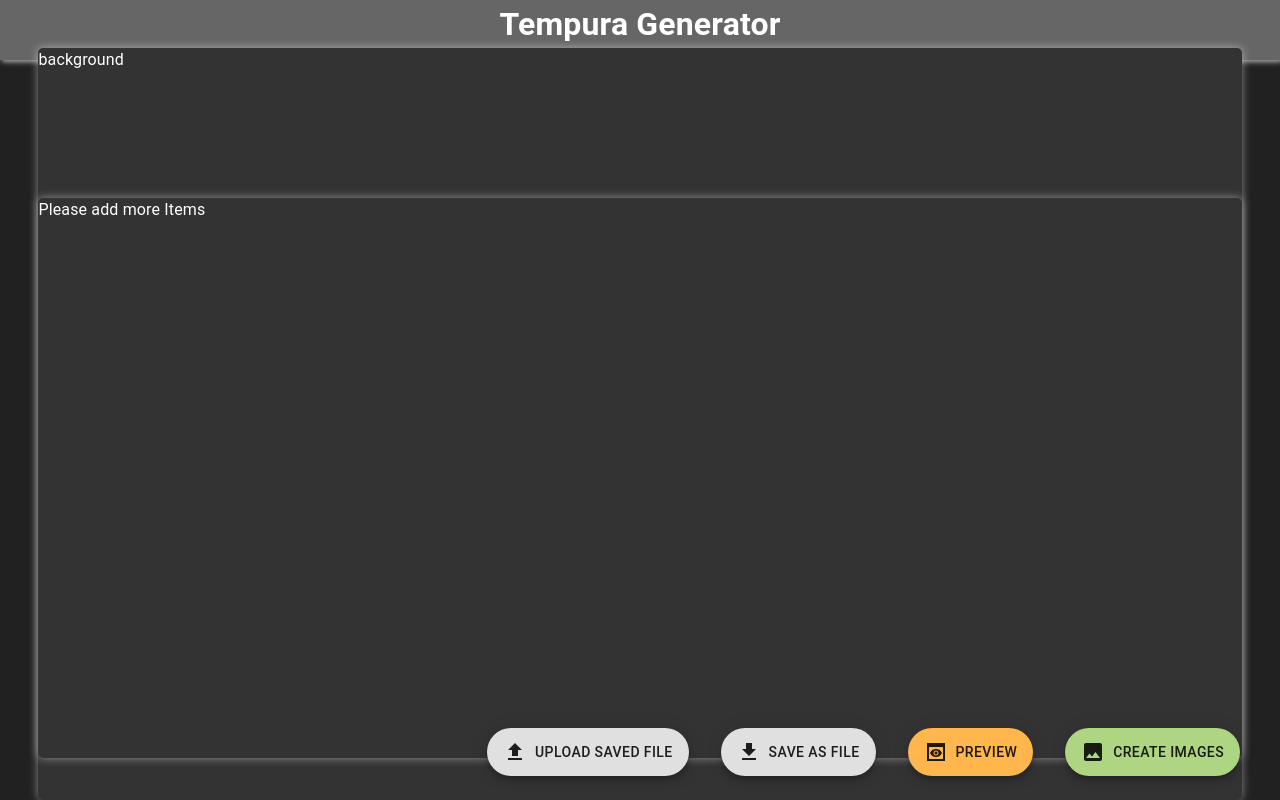
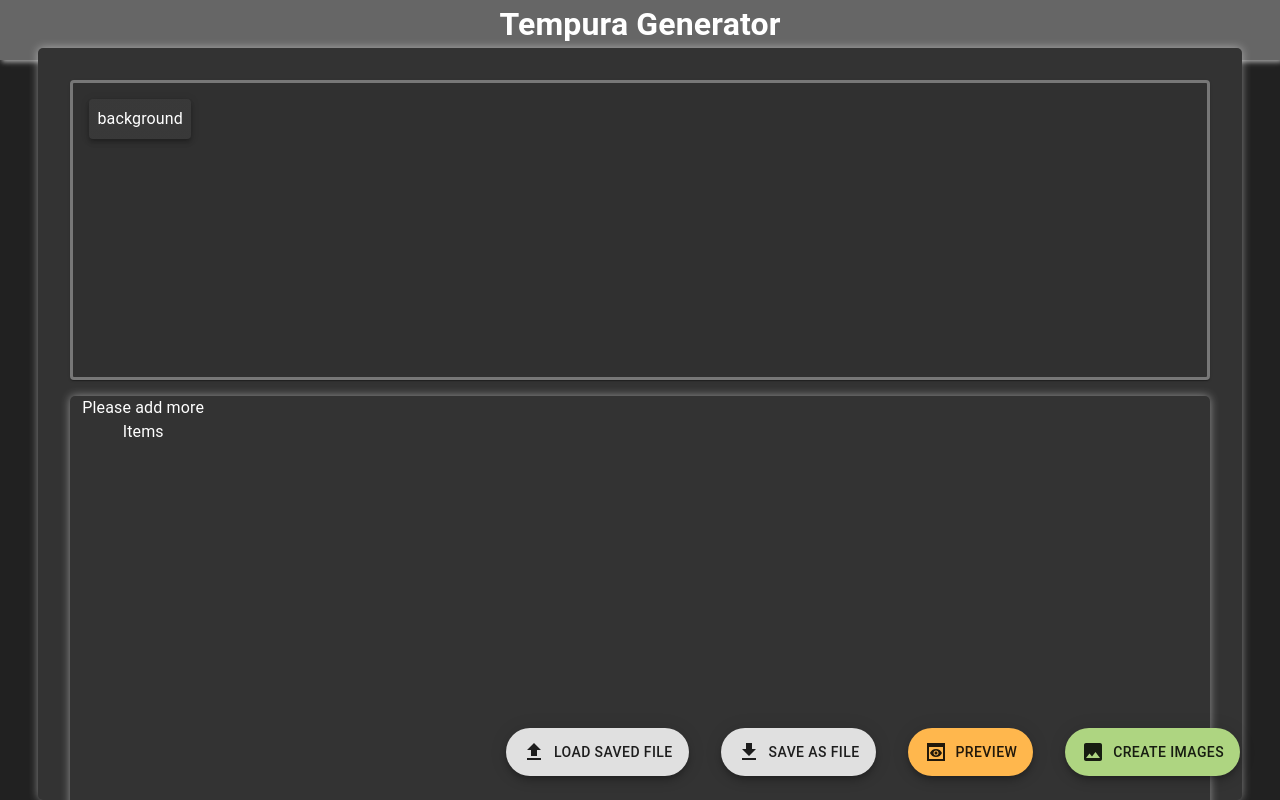
Before and after one commit to nin138/nft-gen, a React (Create React App) app: page / in a window 1280 px wide. Both pictures are taken after a click on the button "PREVIEW". Built offline with nearby package versions, Linux system fonts and the light colour scheme; the HTML template or start-up script is replaced by a standard one.

Commit message:
preview used view

```diff
--- a/src/component/Layer/General.tsx
+++ b/src/component/Layer/General.tsx
@@ -1,7 +1,6 @@
 import React from "react";
 import {styled, TextField} from "@mui/material";
 import {Config} from "../../data/configStore";
-import {Layer} from "../../data/layer/layer";
 
 type Props = {
   config: Config
@@ -24,9 +23,7 @@
       />
       <TextField type={'number'} label={'width'} value={config.size.w} onChange={e => setConfig({...config, size: { w: +e.target.value, h: config.size.h }})} />
       <TextField type={'number'} label={'height'} value={config.size.h} onChange={e => setConfig({...config, size: { w: config.size.w, h: +e.target.value }})} />
-      <br />
       <TextField type={'number'} label={'number of token'} value={config.numberOfToken} onChange={e => setConfig({...config, numberOfToken: +e.target.value})} />
-      Generatable number: {generatable}
     </Container>
   );
 }
--- a/src/component/Main.tsx
+++ b/src/component/Main.tsx
@@ -94,13 +94,13 @@
     writeLog('end calc')
     const canvas = canvasEl.current!;
     const ctx = canvas.getContext('2d')!;
-    const itemList100 = sliceArray(indexToItem(layers, indexes), 1000);
+    const slicedItemList = sliceArray(indexToItem(layers, indexes), 1000);
     writeLog('end slice')
     let loop = 0;
     let i = 1;
     const date = new Date();
 
-    for (let itemList of itemList100) {
+    for (let itemList of slicedItemList) {
       const zip = createZip();
       loop++;
       writeLog(`zip loop: ${loop}`);
@@ -149,7 +149,7 @@
         <FloatingButtonArea>
           <FloatingButton color={"default"} variant="extended" onClick={handleImport}>
             <ImportIcon sx={{mr: 1}}/>
-            Upload Saved File
+            Load Saved File
           </FloatingButton>
           <FloatingButton color={"default"} variant="extended" onClick={handleExport}>
             <ExportIcon sx={{mr: 1}}/>
--- a/src/component/Preview/Preview.tsx
+++ b/src/component/Preview/Preview.tsx
@@ -10,6 +10,7 @@
 import {ItemIndexes} from "../../logics/createImages/types";
 import {createImageData} from "../../logics/createImages/createImageData";
 import {countUsed, indexToItem} from "../../logics/createImages/getAllAndPick";
+import {UsedItemViewer} from "./UserdItemViewer/UsedItemViewer";
 
 const Container = styled('section')({
   width: '94vw',
@@ -23,27 +24,26 @@
   left: '3vw',
   borderRadius: '5px',
   zIndex: 100,
-  flexWrap: 'wrap',
   display: 'flex',
-  alignItems: 'flex-start'
+  alignItems: 'flex-start',
+  padding: 32,
+  flexDirection: 'column',
+  flexWrap: 'nowrap',
 });
 
 const ScrollContainer = styled('section')({
   width: '100%',
-  height: '70vh',
-  margin: "auto",
   boxShadow: '0 0 10px #fff7',
   top: 0,
   left: '3vw',
   borderRadius: '5px',
   zIndex: 100,
-  flexWrap: 'wrap',
   display: 'flex',
-  alignItems: 'flex-start'
+  alignItems: 'flex-start',
+  flex:"0 0 calc(94vh - 300px - 64px - 100px)",
 });
 
 const List = styled(FixedSizeList)({
-  height: '90vh',
   overflowY: "scroll",
   overflowX: "hidden",
   ...scrollbarStyle,
@@ -105,7 +105,7 @@
   const rect = useElementRect(ref);
   const lineHeight = calcLineHeight(rect?.width || 0, config.size);
 
-  const listHeight = (rect?.height || 500) - 200;
+  const listHeight = (rect?.height || 500) - 16;
   const Row = ({index, style}: ListChildComponentProps) => (
     <Line key={index} style={style}>
       {lines[index].map((item, j) => (
@@ -118,25 +118,9 @@
   );
 
   return (
-    <Container style={{transform: !open ? 'translateY(105vh)': 'translateY(6vh)' }} ref={ref}>
-      {
-        used.map((items, l) => {
-          const layer = layers[l];
-          return (
-            <div key={layer.layerId}>
-            {layer.name}
-            {items.map((used, i) => {
-              const item = layer.items[i];
-              return(
-                <div key={item.itemId}>
-                  {item.name}: {used}
-                </div>
-              )
-            })}
-          </div>)
-        })
-      }
-      <ScrollContainer>
+    <Container style={{transform: !open ? 'translateY(105vh)': 'translateY(6vh)' }}>
+      <UsedItemViewer layers={layers} used={used} created={config.numberOfToken} />
+      <ScrollContainer ref={ref}>
         {lines.length === 0 && 'Please add more Items'}
         <List itemSize={lineHeight} height={listHeight} itemCount={lines.length} width={'100%'}>
           {Row}
--- /dev/null
+++ b/src/component/Preview/UserdItemViewer/UsedItemLayer.tsx
@@ -0,0 +1,26 @@
+import React from "react";
+import {Layer} from "../../../data/layer/layer";
+import {UsedItemLayerItem} from "./UsedItemLayerItem";
+import {Paper, styled} from "@mui/material";
+
+type Props = {
+  layer: Layer;
+  used: number[];
+  created: number;
+}
+
+const Container = styled(Paper)({
+  padding: 8,
+  margin: 8,
+  height: 'fit-content',
+})
+
+
+export const UsedItemLayer: React.FC<Props> = ({used, layer, created}) => {
+  return (
+    <Container elevation={4}>
+      {layer.name}
+      {layer.items.map((it, i) => <UsedItemLayerItem key={it.itemId} item={it} used={used[i]} created={created} />)}
+    </Container>
+  );
+};
--- /dev/null
+++ b/src/component/Preview/UserdItemViewer/UsedItemLayerItem.tsx
@@ -0,0 +1,29 @@
+import React from "react";
+import { LayerItem} from "../../../data/layer/layer";
+import {styled} from "@mui/material";
+
+type Props = {
+  item: LayerItem;
+  used: number;
+  created: number;
+}
+
+const Container = styled('div')({
+  textAlign: 'right',
+  display: 'flex',
+})
+
+const Item = styled('div')({
+  flex: '1',
+  padding: 8,
+})
+
+export const UsedItemLayerItem: React.FC<Props> = ({used, item, created}) => {
+  return (
+    <Container>
+      <Item>{item.name}</Item>
+      <Item>{used}/{created}</Item>
+      <Item>({(used / created * 100).toFixed(2)}%)</Item>
+    </Container>
+  );
+};
--- /dev/null
+++ b/src/component/Preview/UserdItemViewer/UsedItemViewer.tsx
@@ -0,0 +1,31 @@
+import React from "react";
+import {Layer} from "../../../data/layer/layer";
+import {UsedItemLayer} from "./UsedItemLayer";
+import {Paper, styled} from "@mui/material";
+import {scrollbarStyle} from "../../Atoms/scrollbarStyle";
+
+type Props = {
+  layers: Layer[];
+  used: number[][];
+  created: number;
+}
+
+const Container = styled(Paper)({
+  height: 300,
+  width: '100%',
+  overflowY: "scroll",
+  overflowX: "scroll",
+  ...scrollbarStyle,
+  display: "flex",
+  padding: 8,
+  border: 'solid #777',
+  marginBottom: 16,
+  flex: '0 0 300px',
+})
+export const UsedItemViewer: React.FC<Props> = ({used, layers, created}) => {
+  return (
+    <Container>
+      {layers.map((it, i) => <UsedItemLayer key={it.layerId} layer={it} used={used[i]} created={created} />)}
+    </Container>
+  );
+};
--- a/src/logics/createImages/createImageData.ts
+++ b/src/logics/createImages/createImageData.ts
@@ -8,7 +8,7 @@
 export const createImageData = (layers: Layer[], numberOfTokens: number, filters: FilterCompiled[], fixed: ItemIndexes[]) => {
   const expect = layers.reduce((prev, current) => prev * current.items.length, 1);
   console.log(expect, numberOfTokens);
-  if(expect * 0.4 > numberOfTokens) {
+  if(expect * 0.4 > numberOfTokens || expect > 500000) {
     writeLog('using combine');
     return createByCombine(layers, numberOfTokens, filters, fixed);
   }
```
